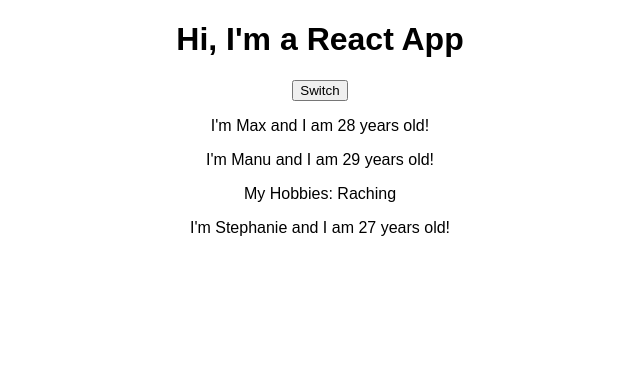
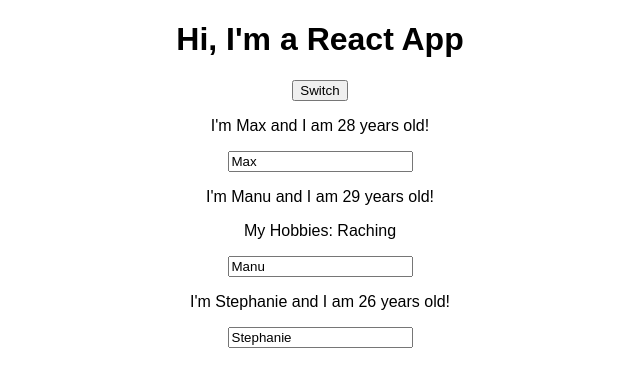
Before and after one commit to after8/react-complete-guide, a React (Create React App) app: page / in a window 1280 px wide. Shown: the top 386 px of the page, without its empty margins (320-960 px from the left). Built offline with nearby package versions, Linux system fonts and the light colour scheme.

Commit message:
adding two way binding and passing methods between components

```diff
--- a/src/App.js
+++ b/src/App.js
@@ -8,30 +8,51 @@ class App extends Component {
      persons: [
          { name: 'Max', age: 28 },
          { name: 'Manu', age: 29 },
-         { name: 'Stephanie', age: 27 },
+         { name: 'Stephanie', age: 26 },
      ],
      otherState: 'Test'
   }
 
-  switchNameHandler = () => {
+  switchNameHandler = (newName) => {
     // Component Object that we extend has a method call setState()
     this.setState({
       persons: [
-        { name: 'Maximilian', age: 28 },
+        { name: newName, age: 28 },
         { name: 'Manu', age: 29 },
+        { name: 'Stephanie', age: 27 },
+      ],
+    });
+  };
+
+  nameChangedHandler = (event) => {
+    this.setState({
+      persons: [
+        { name: 'Max', age: 28 },
+        { name: event.target.value, age: 29 },
         { name: 'Stephanie', age: 26 },
       ],
     });
-  };
+  }
 
   render() {
     return (
       <div className="App">
         <h1>Hi, I'm a React App</h1>
-        <button onClick={this.switchNameHandler}>Switch</button>
-        <Person name={this.state.persons[0].name} age={this.state.persons[0].age} />
-        <Person name={this.state.persons[1].name} age={this.state.persons[1].age}>My Hobbies: Raching</Person>
-        <Person name={this.state.persons[2].name} age={this.state.persons[2].age}/>
+        <button
+          // This can be inefficient but it is one option to pass variables to the function
+          onClick={() => this.switchNameHandler('Maximilian!!')}>Switch</button>
+        <Person
+          name={this.state.persons[0].name}
+          age={this.state.persons[0].age} />
+        <Person
+          name={this.state.persons[1].name}
+          age={this.state.persons[1].age}
+          changed={this.nameChangedHandler}
+          // This is the more efficient way to pass variables to the function
+          click={this.switchNameHandler.bind(this, 'Manu')}>My Hobbies: Raching</Person>
+        <Person
+          name={this.state.persons[2].name}
+          age={this.state.persons[2].age}/>
       </div>
 
     );
--- a/src/Person/Person.js
+++ b/src/Person/Person.js
@@ -3,8 +3,9 @@ import React from 'react'
 const person = (props) => {
     return (
     <div>
-        <p>I'm {props.name} and I am {props.age} years old!</p>
+        <p onClick={props.click}>I'm {props.name} and I am {props.age} years old!</p>
         <p>{props.children}</p>
+        <input type="text" onChange={props.changed} value={props.name} />
     </div>)
 }
 
```
